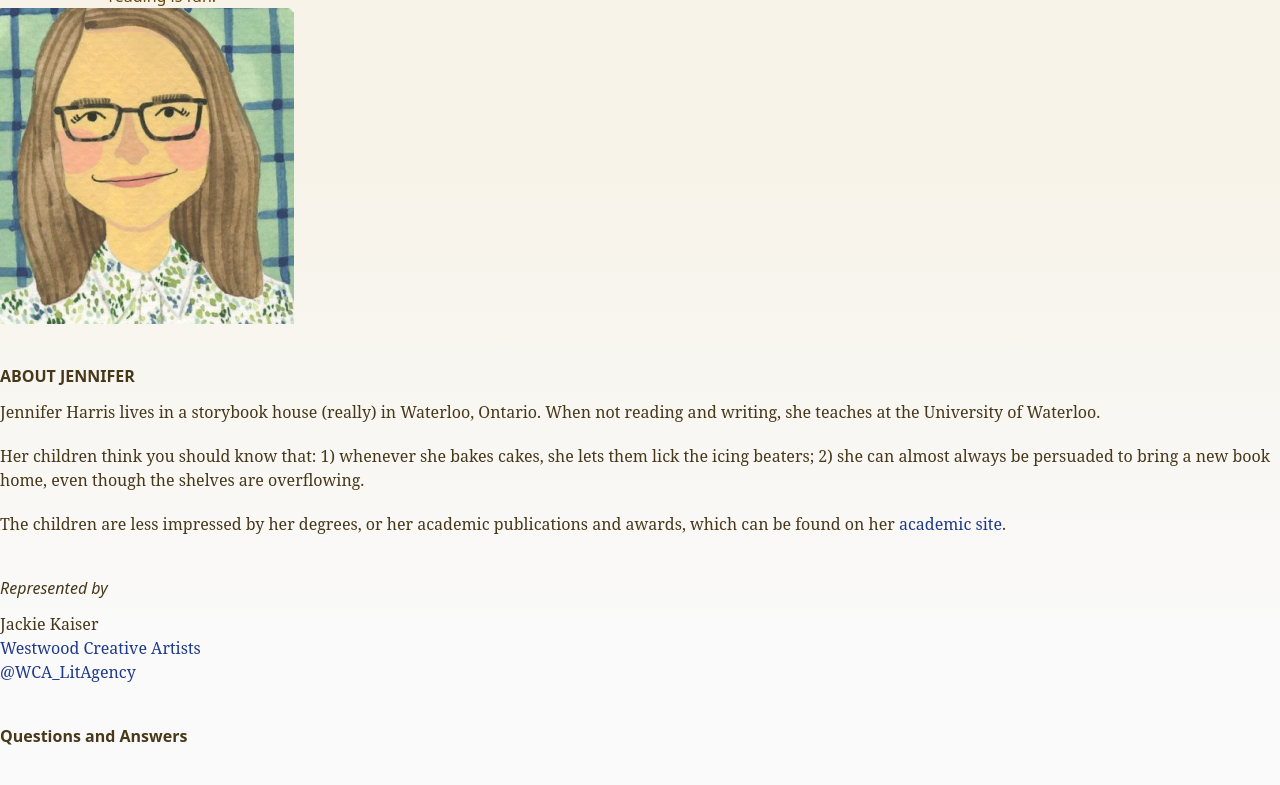
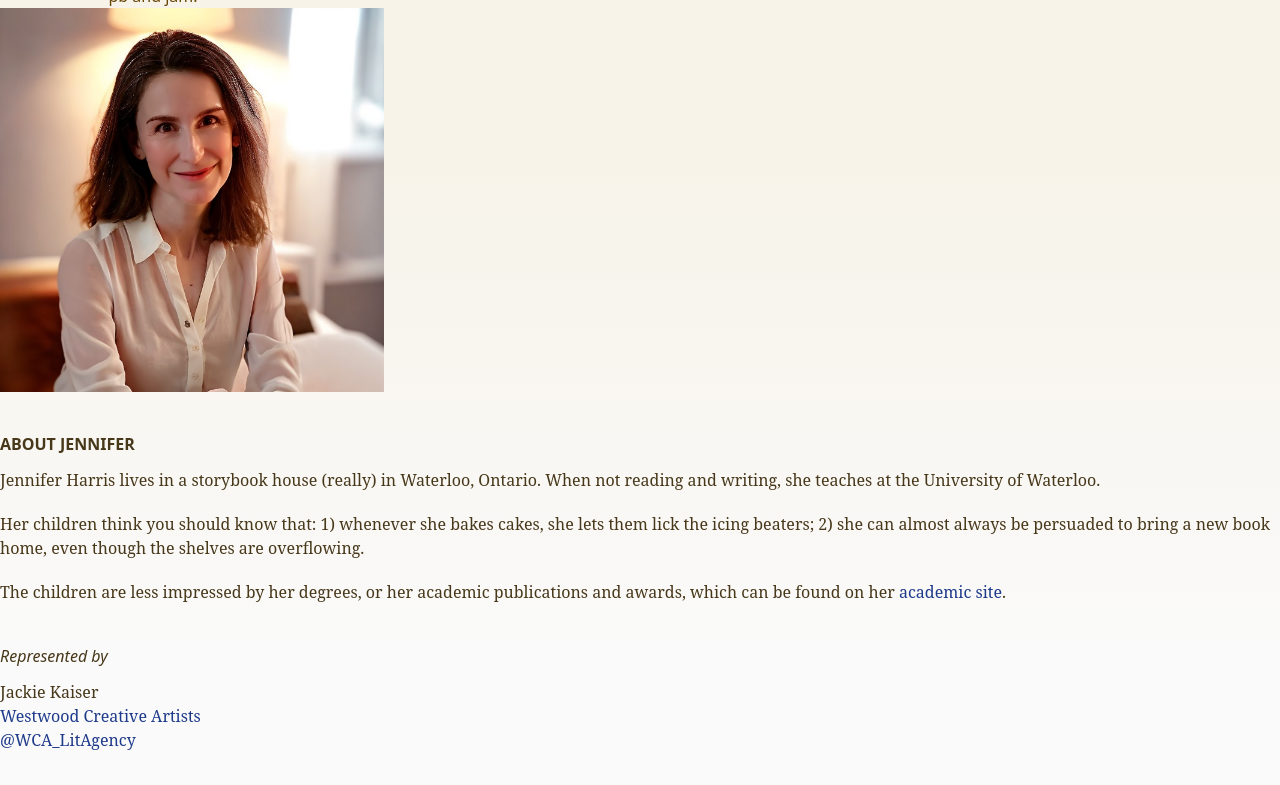
Before and after one commit to nonsequitoria/mypbjam, an Eleventy site: page src/about.njk in a window 1280 px wide. Shown: the part 75-860 px from the top of the page. Built offline with nearby package versions, Linux system fonts and the light colour scheme; Eleventy itself is replaced by a stand-in of ours; files that its build step writes are made by us from their sources; files whose address does not match are found by name.

Commit message:
new headshot

```diff
--- a/src/about.njk
+++ b/src/about.njk
@@ -5,7 +5,7 @@ layout: base.njk
 ---
 
 <div class="col-span-2">
-    <img class="" src="/img/portrait-illustration.jpg"/>
+    <img class="md:w-1/2 md:max-w-sm" src="/img/headshot-new.jpg"/>
 </div>
 <div class="col-span-3">
         <h1>About Jennifer</h1>
```
Also changed, not shown: src/img/headshot-illustration.jpg (renamed from src/img/portrait-illustration.jpg), src/img/headshot-new.jpg (added).
